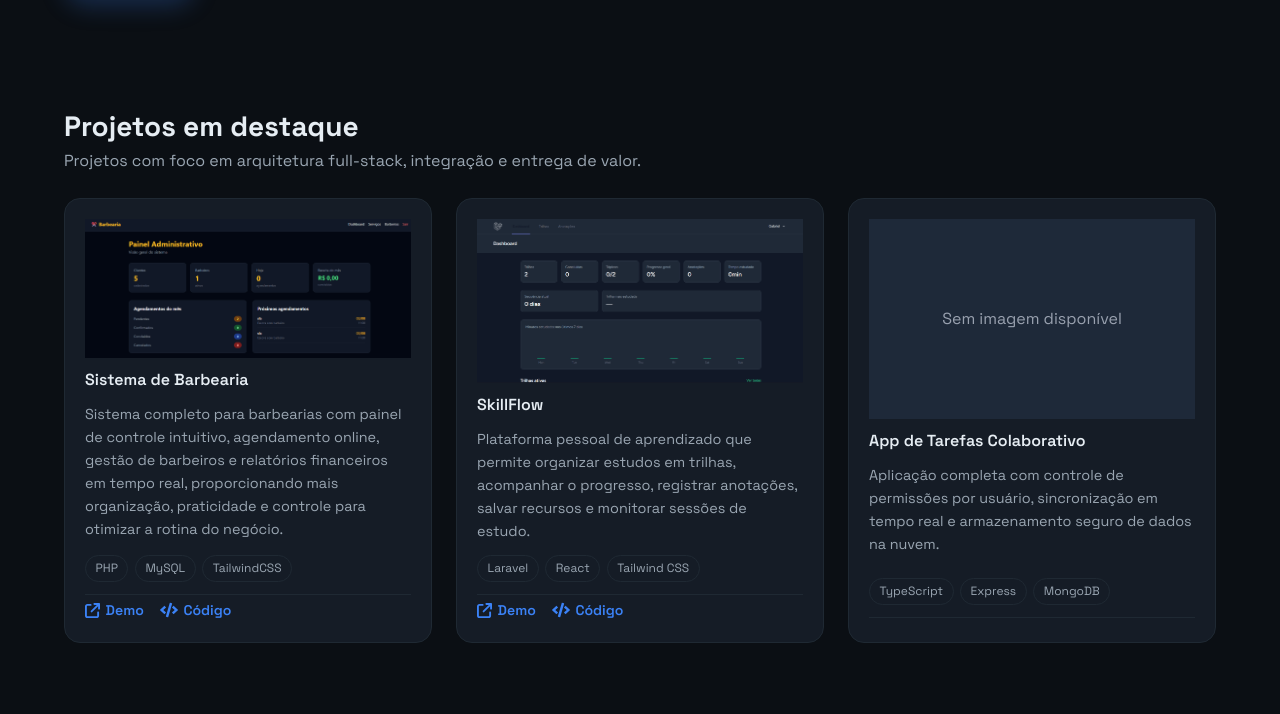
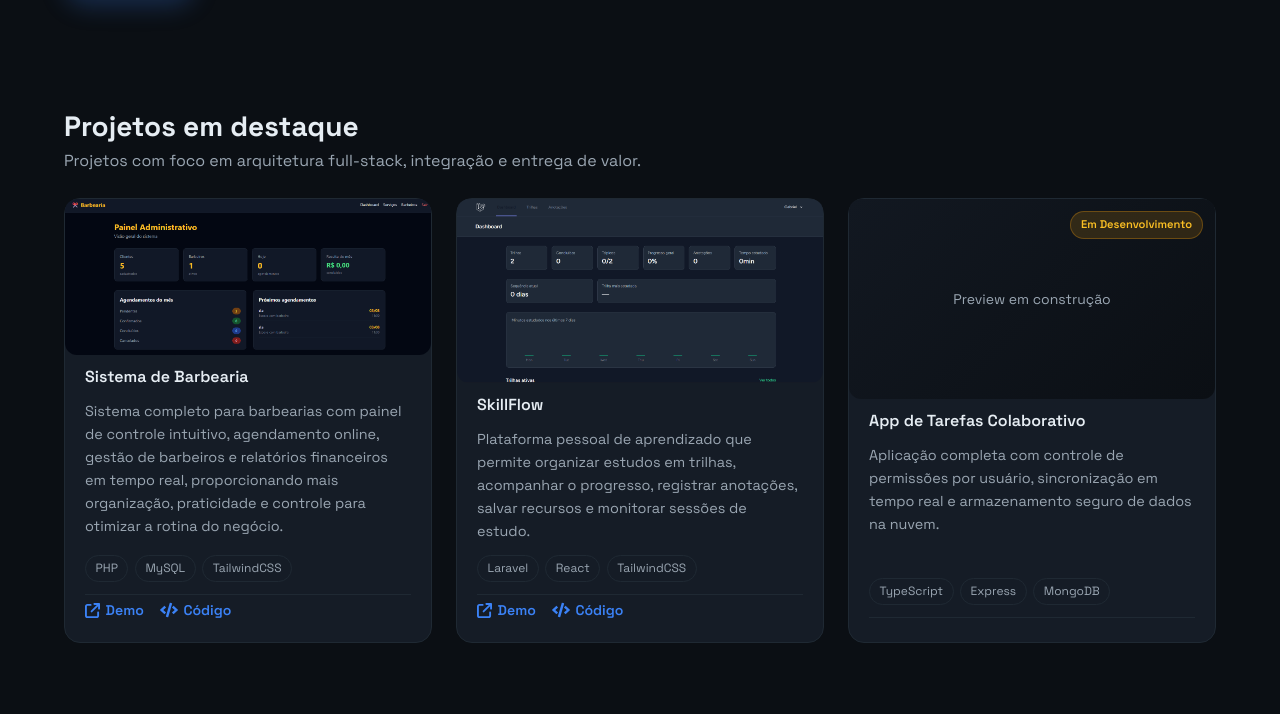
Before and after one commit to GabrielS0306/Portifolio, a Next.js app: page / in a window 1280 px wide. Shown: the part 699-1413 px from the top of the page. Built offline with nearby package versions, Linux system fonts and the light colour scheme.

Commit message:
feat: adiciona ícones de tecnologia nos cards de projeto

```diff
--- a/app/globals.css
+++ b/app/globals.css
@@ -385,9 +385,50 @@ section {
   padding: 1.5rem 0 2rem;
 }
 
-/* ══════════════════════════════════════
-   RESPONSIVIDADE
-   ══════════════════════════════════════ */
+/* Wrapper da mídia — necessário pro badge de status se posicionar */
+.card-media {
+  position: relative;
+  overflow: hidden;
+  border-radius: 12px;
+  margin: -1.25rem -1.25rem 0; /* estica até a borda do padding do .card */
+}
+
+.card-media img {
+  transition: transform 0.5s ease;
+  width: 100%;
+  height: auto;
+  display: block;
+}
+
+.card:hover .card-media img {
+  transform: scale(1.05);
+}
+
+/* Placeholder para projetos sem imagem */
+.card-placeholder {
+  display: flex;
+  align-items: center;
+  justify-content: center;
+  height: 200px;
+  width: 100%;
+  background: linear-gradient(135deg, var(--bg-secondary), var(--bg));
+  color: var(--muted);
+  font-size: 0.875rem;
+}
+
+/* Badge "Em Desenvolvimento" */
+.badge-status {
+  position: absolute;
+  top: 12px;
+  right: 12px;
+  font-size: 0.7rem;
+  padding: 4px 10px;
+  border-radius: 999px;
+  background: color-mix(in srgb, #f59e0b 15%, transparent);
+  color: #fbbf24;
+  border: 1px solid color-mix(in srgb, #f59e0b 30%, transparent);
+  font-weight: 600;
+}
 
 /* ─── NOTEBOOK (até 1024px) ─── */
 @media (max-width: 1024px) {
--- a/components/sections/Projects.tsx
+++ b/components/sections/Projects.tsx
@@ -12,9 +12,7 @@ export default function Projects() {
                 <Card
                     titulo="Sistema de Barbearia"
                     description="Sistema completo para barbearias com painel de controle intuitivo, agendamento online, gestão de barbeiros e relatórios financeiros em tempo real, proporcionando mais organização, praticidade e controle para otimizar a rotina do negócio."
-                    tecone="PHP"
-                    tectwo="MySQL"
-                    tectree="TailwindCSS"
+                    tech={["PHP", "MySQL", "TailwindCSS"]}
                     linkdemo="https://barb-system.rf.gd/barbearia/login"
                     linkcode="https://github.com/GabrielS0306/sistema_barbearia"
                     src="/images/sistema_barbearia.png" // Caminho relativo a partir da pasta public
@@ -23,9 +21,7 @@ export default function Projects() {
                 <Card
                     titulo="SkillFlow"
                     description="Plataforma pessoal de aprendizado que permite organizar estudos em trilhas, acompanhar o progresso, registrar anotações, salvar recursos e monitorar sessões de estudo."
-                    tecone="Laravel"
-                    tectwo="React"
-                    tectree="Tailwind CSS"
+                    tech={["Laravel", "React", "TailwindCSS"]}
                     linkdemo="https://skillflow-8ixd.onrender.com/login"
                     linkcode="https://github.com/GabrielS0306/skillflow"
                     src="/images/SkillFlow_dashboard.png"
@@ -34,11 +30,8 @@ export default function Projects() {
                 <Card
                     titulo="App de Tarefas Colaborativo"
                     description="Aplicação completa com controle de permissões por usuário, sincronização em tempo real e armazenamento seguro de dados na nuvem."
-                    tecone="TypeScript"
-                    tectwo="Express"
-                    tectree="MongoDB"
-                    linkdemo="#"
-                    linkcode="#"
+                    tech={["TypeScript", "Express", "MongoDB"]}
+                    status="em-desenvolvimento"
                     src=""
                 />
             </div>
--- a/components/ui/Card.tsx
+++ b/components/ui/Card.tsx
@@ -5,41 +5,47 @@ import Image from "next/image";
 interface Cardprops {
   titulo: string;
   description: string;
-  tecone: string;
-  tectwo: string;
-  tectree: string;
+  tech: string[];
   linkdemo?: string;
   linkcode?: string;
   src?: string; // Tornou-se opcional
+  status?: "concluido" | "em-desenvolvimento";
 }
 
-export default function Card({titulo, description, tecone, tectwo, tectree, linkdemo, linkcode, src}: Cardprops) {
+export default function Card({ titulo, description, tech, linkdemo, linkcode, src, status = "concluido" }: Cardprops) {
   // Verifica se o src é válido (não está vazio e não é "#")
   const hasValidImage = Boolean(src && src !== "#" && src.trim() !== "");
 
   return (
     <article className="card">
+      <div className="card-media">
         {hasValidImage ? (
           <Image
             src={src as string}
             alt={`Imagem do projeto ${titulo}`}
             width={400}
             height={350}
+            style={{ objectFit: "cover" }}
           />
         ) : (
           /* Placeholder visual para projetos sem imagem */
-        <div className="flex h-[200px] w-full items-center justify-center bg-gray-800 text-gray-400 object-cover">
-          <span>Sem imagem disponível</span>
+          <div className="card-placeholder">
+            <span>Preview em construção</span>
           </div>
         )}
+
+        {status === "em-desenvolvimento" && (
+          <span className="badge-status">Em Desenvolvimento</span>
+        )}
+      </div>
 
       <h3>{titulo}</h3>
       <p>{description}</p>
 
       <div className="tags">
-        <span>{tecone}</span>
-        <span>{tectwo}</span>
-        <span>{tectree}</span>
+        {tech.map((t) => (
+          <span key={t}>{t}</span>
+        ))}
       </div>
 
       <div className="links">
```
Lines whose indentation alone changed are shown as unchanged.
